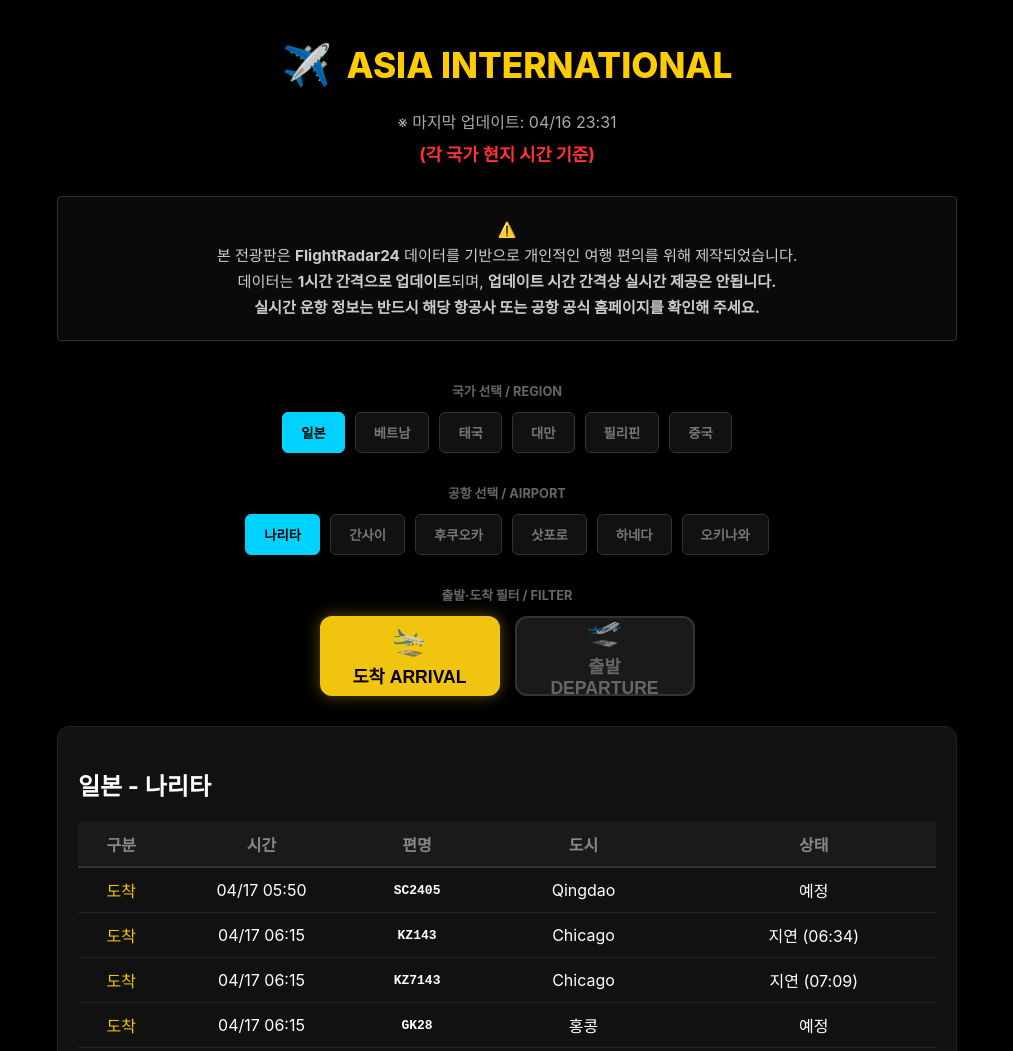
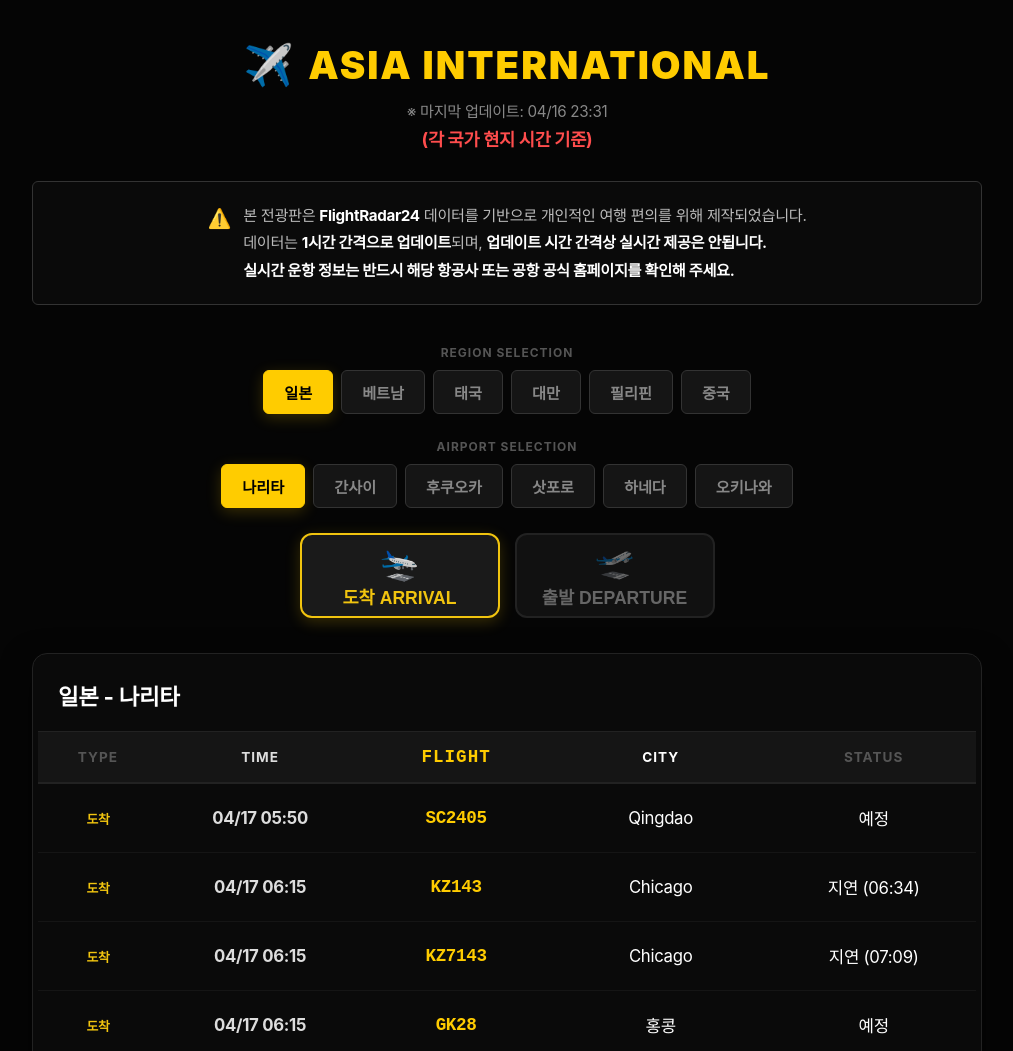
Before and after one commit to acerola20002/asia_air, a plain HTML site: page index.html in a window 1280 px wide. Shown: the top 1051 px of the page, without its empty margins (133-1146 px from the left). Drawn offline with Linux system fonts and the light colour scheme.

Commit message:
Update index.html

```diff
--- a/index.html
+++ b/index.html
@@ -3,71 +3,75 @@
 <head>
     <meta charset="UTF-8">
     <meta name="viewport" content="width=device-width, initial-scale=1.0">
-    <title>아시아 항공 전광판</title>
+    <title>아시아 실시간 항공 전광판</title>
     <style>
-        body { font-family: 'Pretendard', -apple-system, sans-serif; background-color: #000; color: white; margin: 0; padding: 20px; }
-        .container { max-width: 900px; margin: 0 auto; }
+        /* [1] 기본 테마 및 폰트 */
+        body { font-family: 'Pretendard', -apple-system, sans-serif; background-color: #050505; color: white; margin: 0; padding: 20px; letter-spacing: -0.02em; }
+        .container { max-width: 950px; margin: 0 auto; }
+
         header { text-align: center; margin-bottom: 30px; padding-top: 20px; }
-        .logo-title { display: flex; align-items: center; justify-content: center; gap: 15px; margin-bottom: 20px; }
+        .logo-title { display: flex; align-items: center; justify-content: center; gap: 15px; margin-bottom: 10px; }
         .logo-icon { font-size: 2.5rem; }
-        h1 { color: #ffcc00; margin: 0; font-size: 2.2rem; font-weight: 800; }
-        .update-info { color: #aaa; font-size: 1rem; margin-bottom: 8px; }
-        .time-notice { color: #ff3333; font-size: 1.1rem; font-weight: bold; margin-bottom: 20px; }
+        h1 { color: #ffcc00; margin: 0; font-size: 2.4rem; font-weight: 900; letter-spacing: 2px; }
 
-        /* 안내 문구 원복 */
-        .info-box { border: 1px solid #333; padding: 20px; border-radius: 4px; font-size: 0.95rem; color: #ccc; margin-bottom: 40px; line-height: 1.7; text-align: center; background-color: #0a0a0a; }
+        .update-info { color: #888; font-size: 0.95rem; margin-bottom: 5px; }
+        .time-notice { color: #ff4d4d; font-size: 1.1rem; font-weight: bold; margin-bottom: 20px; }
 
-        .group-label { display: block; text-align: center; font-size: 0.8rem; color: #666; margin-bottom: 12px; font-weight: bold; }
-        .selector-group { display: flex; flex-wrap: wrap; gap: 10px; justify-content: center; margin-bottom: 30px; }
+        /* [2] 안내 문구 박스 - 줄 맞춤 정렬 */
+        .info-box {
+            border: 1px solid #333; padding: 20px; border-radius: 6px;
+            font-size: 0.95rem; color: #ccc; margin-bottom: 40px;
+            background-color: #0a0a0a; display: flex; justify-content: center;
+        }
+        .info-content { display: flex; align-items: flex-start; gap: 12px; text-align: left; max-width: 800px; }
+        .warning-icon { font-size: 1.2rem; line-height: 1.7; }
+        .info-text { line-height: 1.8; color: #bbb; }
+        .info-text b { color: #fff; }
 
-        button { padding: 10px 18px; border: 1px solid #333; border-radius: 6px; cursor: pointer; font-weight: 600; background: #111; color: #777; transition: 0.3s; }
-        button.active { background: #00d2ff; color: #000; border-color: #00d2ff; }
+        /* [3] 버튼 및 그룹 스타일 */
+        .group-label { display: block; text-align: center; font-size: 0.75rem; color: #555; margin-bottom: 10px; font-weight: bold; text-transform: uppercase; letter-spacing: 1px; }
+        .selector-group { display: flex; flex-wrap: wrap; gap: 8px; justify-content: center; margin-bottom: 25px; }
 
-        /* 출발/도착 필터 버튼 강화 */
-        .filter-group { display: flex; gap: 15px; justify-content: center; margin-bottom: 30px; }
+        button { padding: 10px 20px; border: 1px solid #333; border-radius: 6px; cursor: pointer; font-weight: 600; background: #151515; color: #888; transition: all 0.2s; font-size: 0.95rem; }
+        button:hover { border-color: #555; color: #fff; }
+        button.active { background: #ffcc00; color: #000; border-color: #ffcc00; box-shadow: 0 4px 15px rgba(255, 204, 0, 0.2); }
+
+        /* [4] 출발/도착 필터 버튼 디자인 */
+        .filter-group { display: flex; gap: 15px; justify-content: center; margin-bottom: 35px; }
         .filter-btn {
-            width: 180px;
-            height: 80px;
-            display: flex;
-            flex-direction: column;
-            align-items: center;
-            justify-content: center;
-            gap: 5px;
-            font-size: 1.1rem;
-            border-radius: 12px;
-            background: #1a1a1a;
-            color: #666;
-            border: 2px solid #333;
+            width: 200px; height: 85px; display: flex; flex-direction: column; align-items: center; justify-content: center;
+            border-radius: 12px; background: #111; color: #666; border: 2px solid #222;
         }
-        .filter-btn .icon { font-size: 1.8rem; }
-        .filter-btn span { font-size: 0.8rem; opacity: 0.7; }
+        .filter-btn .icon { font-size: 2rem; margin-bottom: 3px; opacity: 0.5; transition: 0.3s; }
+        .filter-btn b { font-size: 1.1rem; }
+        .filter-btn.arrival.active { background: #1a1a1a; color: #f1c40f; border-color: #f1c40f; }
+        .filter-btn.arrival.active .icon { opacity: 1; transform: translateY(2px); }
+        .filter-btn.departure.active { background: #1a1a1a; color: #3498db; border-color: #3498db; }
+        .filter-btn.departure.active .icon { opacity: 1; transform: translateY(-2px); }
 
-        /* 도착 활성화 (노란색 계열) */
-        .filter-btn.arrival.active {
-            background: #f1c40f;
-            color: #000;
-            border-color: #f1c40f;
-            box-shadow: 0 0 15px rgba(241, 196, 15, 0.4);
-        }
-        /* 출발 활성화 (파란색 계열) */
-        .filter-btn.departure.active {
-            background: #3498db;
-            color: #fff;
-            border-color: #3498db;
-            box-shadow: 0 0 15px rgba(52, 152, 219, 0.4);
-        }
+        /* [5] 전광판 메인 테이블 */
+        .board-card { background: #0a0a0a; border-radius: 15px; padding: 5px; border: 1px solid #222; box-shadow: 0 10px 30px rgba(0,0,0,0.5); }
+        .board-header { padding: 20px; border-bottom: 1px solid #222; display: flex; justify-content: space-between; align-items: center; }
+        .board-header h2 { margin: 0; font-size: 1.4rem; color: #fff; }
 
-        .board-card { background: #111; border-radius: 12px; padding: 20px; border: 1px solid #222; }
-        table { width: 100%; border-collapse: collapse; }
-        th { background: #1a1a1a; color: #888; padding: 10px; border-bottom: 2px solid #333; }
-        td { padding: 10px; border-bottom: 1px solid #222; text-align: center; }
+        table { width: 100%; border-collapse: collapse; table-layout: fixed; }
+        th { background: #151515; color: #555; padding: 15px 10px; font-size: 0.85rem; text-transform: uppercase; letter-spacing: 1px; border-bottom: 2px solid #222; }
+        td { padding: 18px 10px; border-bottom: 1px solid #151515; text-align: center; font-size: 1.05rem; }
 
-        .status-출발완료, .status-도착완료 { color: #555; }
+        th:nth-child(1), td:nth-child(1) { width: 12%; }
+        th:nth-child(2), td:nth-child(2) { width: 22%; font-weight: bold; color: #ddd; }
+        th:nth-child(3), td:nth-child(3) { width: 20%; font-family: 'Courier New', monospace; font-weight: bold; color: #ffcc00; font-size: 1.1rem; }
+        th:nth-child(4), td:nth-child(4) { width: 24%; color: #fff; }
+        th:nth-child(5), td:nth-child(5) { width: 22%; }
+
+        .status-cell { border-radius: 4px; padding: 4px 10px; display: inline-block; min-width: 80px; }
+        .status-출발완료, .status-도착완료 { color: #444; }
         .status-탑승중, .status-도착예정 { color: #2ecc71; font-weight: bold; }
         .status-지연 { color: #e74c3c; font-weight: bold; }
-        .status-탑승곧마감 { color: #f1c40f; font-weight: bold; animation: blink 1s infinite; }
+        .status-탑승곧마감 { color: #f1c40f; font-weight: bold; animation: blink 1s infinite; border: 1px solid rgba(241, 196, 15, 0.3); }
 
-        @keyframes blink { 50% { opacity: 0.3; } }
+        @keyframes blink { 50% { opacity: 0.2; } }
+        @media (max-width: 600px) { h1 { font-size: 1.8rem; } td, th { font-size: 0.9rem; padding: 12px 5px; } .filter-btn { width: 140px; height: 70px; } }
     </style>
 </head>
 <body>
@@ -93,13 +97,12 @@
         </div>
     </div>
 
-    <span class="group-label">국가 선택 / REGION</span>
+    <span class="group-label">Region Selection</span>
     <div id="country-buttons" class="selector-group"></div>
 
-    <span class="group-label">공항 선택 / AIRPORT</span>
+    <span class="group-label">Airport Selection</span>
     <div id="airport-buttons" class="selector-group"></div>
 
-    <span class="group-label">출발·도착 필터 / FILTER</span>
     <div class="filter-group">
         <button onclick="filterType('도착', this)" class="filter-btn arrival active">
             <span class="icon">🛬</span>
@@ -112,16 +115,18 @@
     </div>
 
     <div class="board-card">
-        <h2 id="board-title">데이터를 불러오는 중...</h2>
+        <div class="board-header">
+            <h2 id="board-title">FLIGHT INFORMATION</h2>
+        </div>
         <div style="overflow-x: auto;">
             <table>
                 <thead>
                     <tr>
-                        <th>구분</th>
-                        <th>시간</th>
-                        <th>편명</th>
-                        <th>도시</th>
-                        <th>상태</th>
+                        <th>TYPE</th>
+                        <th>TIME</th>
+                        <th>FLIGHT</th>
+                        <th>CITY</th>
+                        <th>STATUS</th>
                     </tr>
                 </thead>
                 <tbody id="flight-data"></tbody>
@@ -169,7 +174,6 @@ function selectCountry(country, btn) {
         : localUpdate;
 
     document.getElementById('update-text').innerText = `※ 마지막 업데이트: ${displayTime}`;
-
     document.querySelectorAll('#country-buttons button').forEach(b => b.classList.remove('active'));
     btn.classList.add('active');
 
@@ -206,17 +210,17 @@ function renderBoard() {
     document.getElementById('board-title').innerText = `${currentCountry} - ${airportNames[currentAirport] || currentAirport}`;
 
     if (flights.length === 0) {
-        tbody.innerHTML = "<tr><td colspan='5'>표시할 데이터가 없습니다.</td></tr>";
+        tbody.innerHTML = "<tr><td colspan='5' style='color:#444; padding:50px;'>NO FLIGHT DATA AVAILABLE</td></tr>";
         return;
     }
 
     tbody.innerHTML = flights.map(f => `
         <tr>
-            <td style="color: ${f.type === '출발' ? '#3498db' : '#f1c40f'}">${f.type}</td>
+            <td style="color: ${f.type === '출발' ? '#3498db' : '#f1c40f'}; font-size: 0.8rem; font-weight: bold;">${f.type}</td>
             <td>${f.time}</td>
-            <td style="font-family: monospace; font-weight: bold;">${f.flight}</td>
+            <td>${f.flight}</td>
             <td>${f.city}</td>
-            <td class="status-${f.status.replace(/\s+/g,'')}">${f.status}</td>
+            <td><span class="status-cell status-${f.status.replace(/\s+/g,'')}">${f.status}</span></td>
         </tr>
     `).join('');
 }
```
